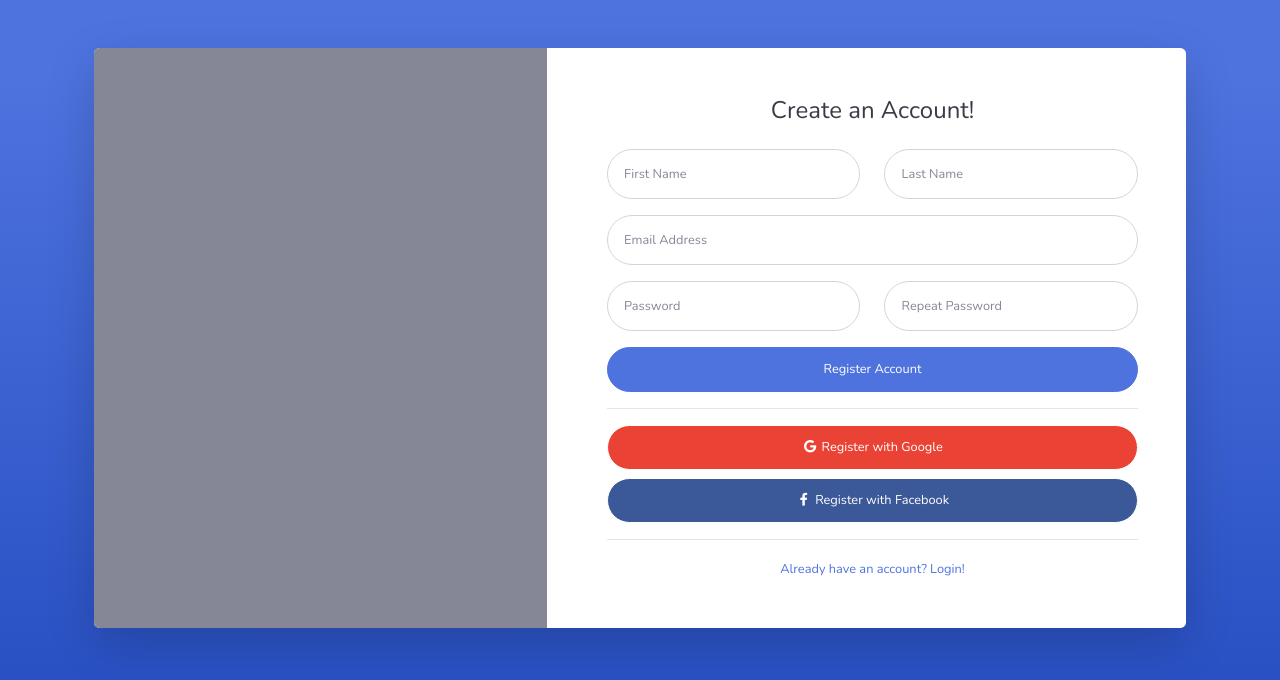
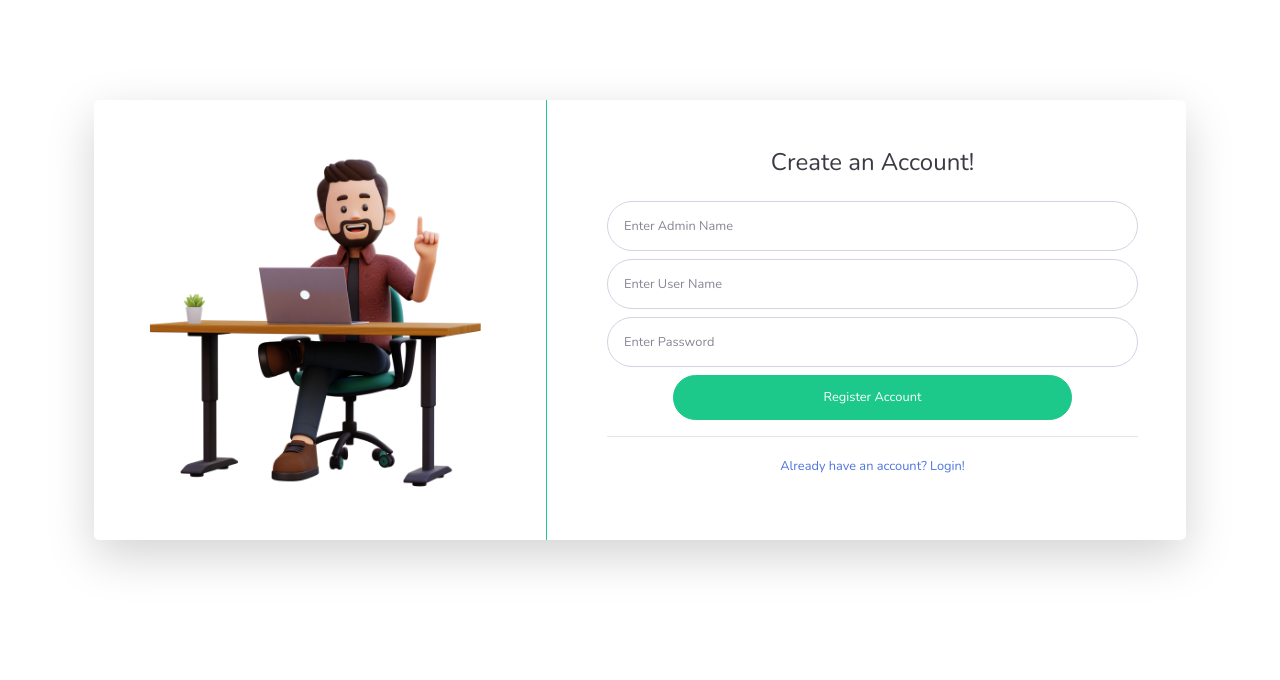
Before and after one commit to Ahmedraza391/Ecommerce-website, a PHP site: page /register.php in a window 1280 px wide. Shown: the top 680 px of the page. Run offline with PHP 8.4, Linux system fonts and the light colour scheme.

Commit message:
Ecommerce-Website Using Html,CSS,JS,Bootstrap,PHP,MYSQL,JQuery

```diff
--- a/admin-panel/admin_profile.php
+++ b/admin-panel/admin_profile.php
@@ -31,9 +31,13 @@
                         <div class="row m-0 bg-light shadow m-2 p-md-5 bg-light rounded">
                             <div class="col-md-2"></div>
                             <div class="col-md-8">
-                                <h2 class="text-center text-dark fs-1 border-bottom border-dark">Admin Profile</h2>
+                                <hr>
+                                <h2 class="text-center text-dark fs-1">Admin Profile</h2>
+                                <hr>
                                 <form method="POST">
                                     <div class="form-group">
+                                        <label for="name" class="text-dark">Enter Admin Name</label>
+                                        <input type="text" id="name" name="username" value="<?php echo $fetch['admin_name'] ?>" class="form-control mb-3" placeholder="Username">
                                         <label for="username" class="text-dark">Enter Admin Username</label>
                                         <input type="text" id="username" name="username" value="<?php echo $fetch['username'] ?>" class="form-control mb-3" placeholder="Username">
                                         <label for="password" class="text-dark">Enter Admin Password</label>
--- a/admin-panel/register.php
+++ b/admin-panel/register.php
@@ -22,7 +22,7 @@
 
 </head>
 
-<body class="bg-gradient-primary">
+<body class="d-flex align-items-center justify-content-center" style="width: 100%;height: 80vh;">
 
     <div class="container">
 
@@ -30,48 +30,34 @@
             <div class="card-body p-0">
                 <!-- Nested Row within Card Body -->
                 <div class="row">
-                    <div class="col-lg-5 d-none d-lg-block bg-secondary"></div>
+                    <div class="col-lg-5 d-none d-lg-block bg-white border-right border-success"><img src="./img/3d-male-character-got-an-idea-while-working-on-a-laptop-free-png.webp" style="width: 100%; height:100%;object-fit: cover; " alt=""></div>
                     <div class="col-lg-7">
                         <div class="p-5">
                             <div class="text-center">
                                 <h1 class="h4 text-gray-900 mb-4">Create an Account!</h1>
                             </div>
-                            <form class="user">
-                                <div class="form-group row">
-                                    <div class="col-sm-6 mb-3 mb-sm-0">
-                                        <input type="text" class="form-control form-control-user" id="exampleFirstName"
-                                            placeholder="First Name">
-                                    </div>
-                                    <div class="col-sm-6">
-                                        <input type="text" class="form-control form-control-user" id="exampleLastName"
-                                            placeholder="Last Name">
-                                    </div>
+                            <form method="POST" class="user">
+                                <input type="text" class="form-control form-control-user my-2" name="admin_name" placeholder="Enter Admin Name" required>
+                                <input type="text" class="form-control form-control-user my-2" name="user_name" placeholder="Enter User Name" required>
+                                <input type="password" class="form-control form-control-user my-2" name="user_password" placeholder="Enter Password" required>
+                                <div class="d-flex justify-content-center align-items-center">
+                                    <button type="submit" name="register_btn" class="btn btn-success btn-user btn-block w-75">
+                                        Register Account
+                                    </button>
                                 </div>
-                                <div class="form-group">
-                                    <input type="email" class="form-control form-control-user" id="exampleInputEmail"
-                                        placeholder="Email Address">
-                                </div>
-                                <div class="form-group row">
-                                    <div class="col-sm-6 mb-3 mb-sm-0">
-                                        <input type="password" class="form-control form-control-user"
-                                            id="exampleInputPassword" placeholder="Password">
-                                    </div>
-                                    <div class="col-sm-6">
-                                        <input type="password" class="form-control form-control-user"
-                                            id="exampleRepeatPassword" placeholder="Repeat Password">
-                                    </div>
-                                </div>
-                                <a href="login.html" class="btn btn-primary btn-user btn-block">
-                                    Register Account
-                                </a>
-                                <hr>
-                                <a href="index.html" class="btn btn-google btn-user btn-block">
-                                    <i class="fab fa-google fa-fw"></i> Register with Google
-                                </a>
-                                <a href="index.html" class="btn btn-facebook btn-user btn-block">
-                                    <i class="fab fa-facebook-f fa-fw"></i> Register with Facebook
-                                </a>
                             </form>
+                            <?php
+                                include("connection.php");
+                                if(isset($_POST['register_btn'])){
+                                    $a_name = $_POST['admin_name'];
+                                    $u_name = $_POST['user_name'];
+                                    $u_password = $_POST['user_password'];
+                                    $register_query = mysqli_query($connection,"INSERT INTO admin_users (username,password,admin_name)VALUES('$u_name','$u_password','$a_name')");
+                                    if($register_query){
+                                        echo "<script>alert('Admin Registered Successfully');window.location.href = 'login.php';</script>";
+                                    }
+                                }
+                            ?>
                             <hr>
                             <div class="text-center">
                                 <a class="small" href="login.php">Already have an account? Login!</a>
--- a/read.txt
+++ b/read.txt
@@ -1 +1,4 @@
 1) sir sy pouchna ha kai jab kisi product ko add to cart kar rahe ho aur user login nhi hova ho tu usko phly login karwana phir woh jo kam phly kar raha tha wahi sy shoro ho mtlb agar woh login hony sy phly product cart m add kar raha tha tu login honay kai pad woh wahi sy Continue kary
+
+
+register wlay page par bhi kam karna ha
--- a/website/css/style.css
+++ b/website/css/style.css
@@ -1322,6 +1322,9 @@ button{
 
 .shop__product__option__right {
 	text-align: right;
+	display: flex;
+	align-items: center;
+	justify-content: center;
 }
 
 .shop__product__option__right p {
```
Also changed, not shown: admin-panel/edit_products.php (+1 -14 lines), admin-panel/login.php (+4 -14 lines), admin-panel/manage_products.php (+1 -13 lines), admin-panel/products.php (+10 -4 lines), admin-panel/view_product.php (added, +82 -0 lines), website/categories_products.php (+6 -10 lines), website/js/search_products.js (+8 -4 lines), admin-panel/css/sb-admin-2.css, admin-panel/img/3d-male-character-got-an-idea-while-working-on-a-laptop-free-png.webp (added), admin-panel/img/Login-page-character1.png (added), admin-panel/img/web_image/1,Mens Shirts/Addidas Shirt/Mens-Casual-Shirt-Long-Sleeve-Floral-Stylish-Slim-Fit-Button-Down-Dress-Shirt-removebg-preview.png (added), admin-panel/img/web_image/1,Mens Shirts/Addidas Shirt/Mens-Casual-Shirt-Long-Sleeve-Floral-Stylish-Slim-Fit-Button-Down-Dress-Shirt.png (added), admin-panel/img/web_image/3,Bags/Women Simple Bag/womens-bag.jpeg (added).
